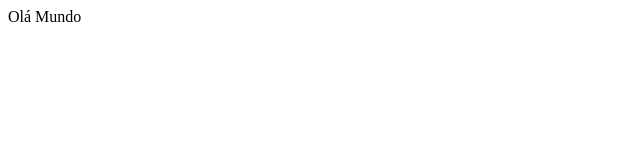
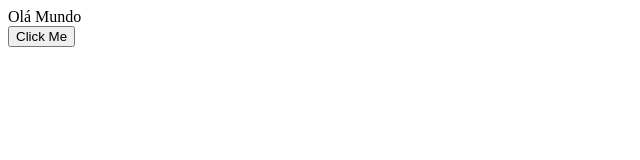
Before and after one commit to Buenohy/metamask-web3-react, a React (Create React App) app: page / in a window 1280 px wide. Shown: the top 160 px of the page, without its empty margins (0-640 px from the left). Built offline with nearby package versions, Linux system fonts and the light colour scheme.

Commit message:
feat: Get Metamask Provider with link account

```diff
--- a/src/App.js
+++ b/src/App.js
@@ -1,5 +1,13 @@
+import { getMetaMaskProvider } from './MetaMaskService';
+
 function App() {
-  return <div>Olá Mundo</div>;
+  return (
+    <div>
+      Olá Mundo
+      <br />
+      <button onClick={() => getMetaMaskProvider()}>Click Me</button>
+    </div>
+  );
 }
 
 export default App;
--- a/src/MetaMaskService.js
+++ b/src/MetaMaskService.js
@@ -1,3 +1,13 @@
 import Web3 from 'web3';
 
-export function getMetaMaskProvider() {}
+export async function getMetaMaskProvider() {
+  if (!window.ethereum) throw new Error(`No MetaMask found!`);
+
+  const web3 = new Web3(window.ethereum);
+
+  const accounts = await web3.eth.requestAccounts();
+  console.log(accounts);
+  if (!accounts || !accounts.length) throw new Error(`Permosson required!`);
+
+  return web3;
+}
```
